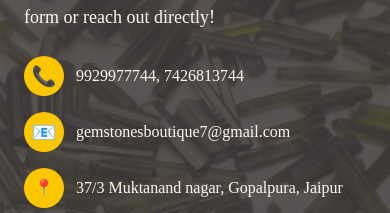
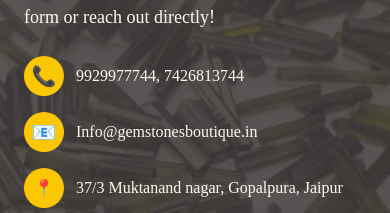
Before and after one commit to JatinMehta007/Freelance-project, a React (Vite) app: page / in a window 390 px wide. Shown: the part 3428-3641 px from the top of the page. Built offline with nearby package versions, Linux system fonts and the light colour scheme; a web font is replaced by a local one.

Commit message:
make responsive

```diff
--- a/src/pages/Contact.jsx
+++ b/src/pages/Contact.jsx
@@ -87,8 +87,8 @@ export const Contact = () => {
               📧
             </span>
             <span className="hover:cursor-pointer">
-              <a href="mailto:gemstonesboutique7@gmail.com">
-                gemstonesboutique7@gmail.com
+              <a href="mailto:Info@gemstonesboutique.in">
+                Info@gemstonesboutique.in
               </a>
             </span>
           </div>
```
